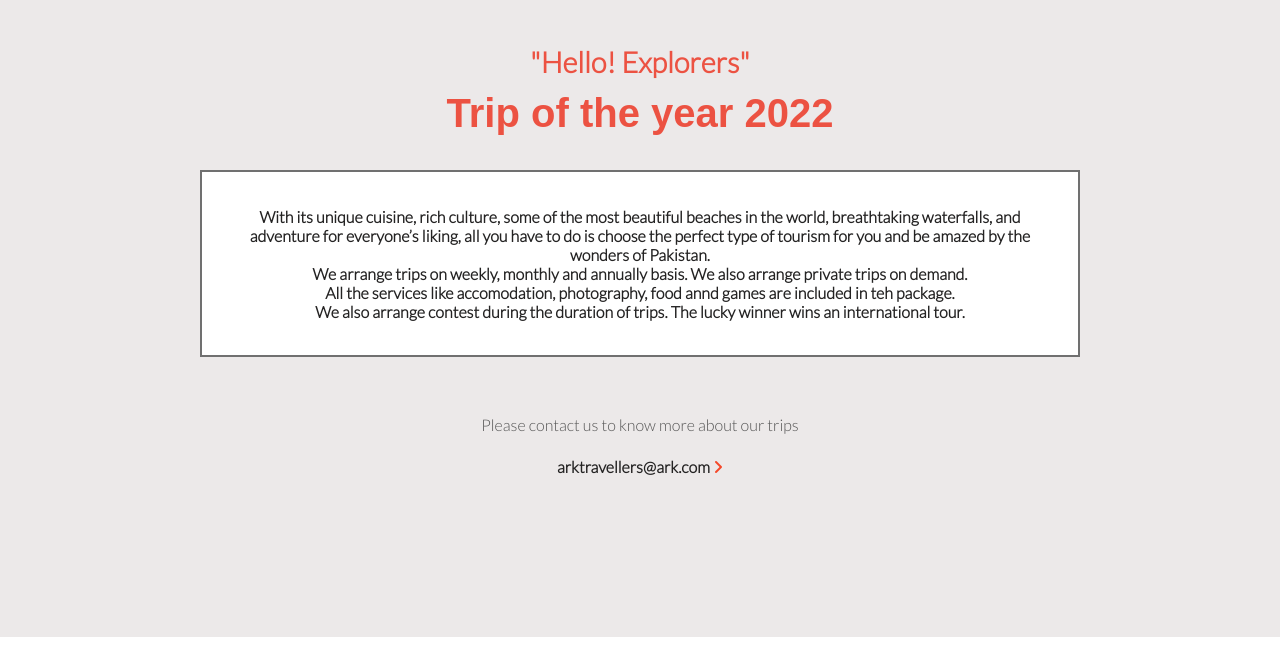
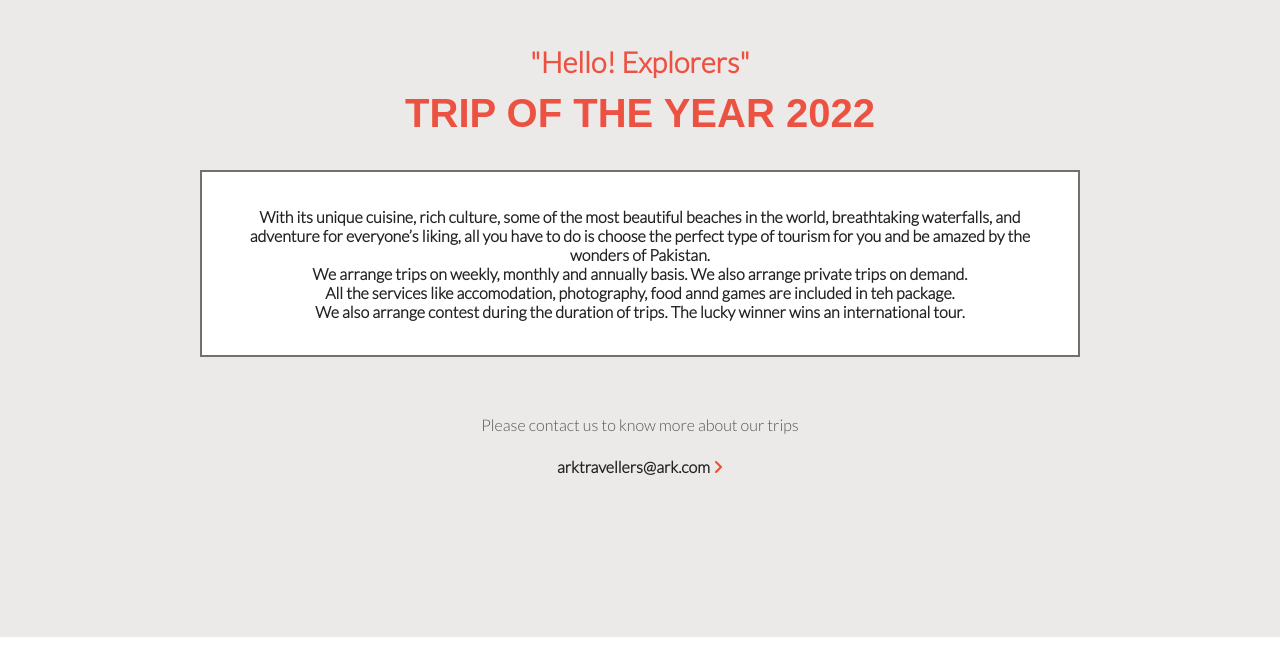
Before and after one commit to Maria18000/Module-1-Capstone-Project, a website: page about.html in a window 1280 px wide. Shown: the part 148-800 px from the top of the page. Drawn offline with nearby package versions, Linux system fonts and the light colour scheme.

Commit message:
Update Heading

```diff
--- a/about.html
+++ b/about.html
@@ -68,7 +68,7 @@
 
         <div class="hero-main">
             <h3> "Hello! Explorers"</h3>
-            <h1 id="heading2">Trip of the year 2022</h1>
+            <h1 id="heading2">TRIP OF THE YEAR 2022</h1>
             <p id="header-text">With its unique cuisine, rich culture, some of the most beautiful beaches in the world, breathtaking waterfalls, and adventure for everyone’s liking, all you have to do is choose the perfect type of tourism for you and be amazed by the wonders of Pakistan. <br> We arrange trips on weekly, monthly and annually basis. We also arrange private trips on demand. <br>All the services like accomodation, photography, food annd games are included in teh package. <br> We also arrange contest during the duration of trips. The lucky winner wins an international tour.  </p>
             <p class="contact-text">Please contact us to know more about our trips</p>
             <p class="contact-text" id="bold">arktravellers@ark.com <i class="fa-solid fa-angle-right red"></i></p>
```
Also changed, not shown: index.html (+1 -1 lines).
